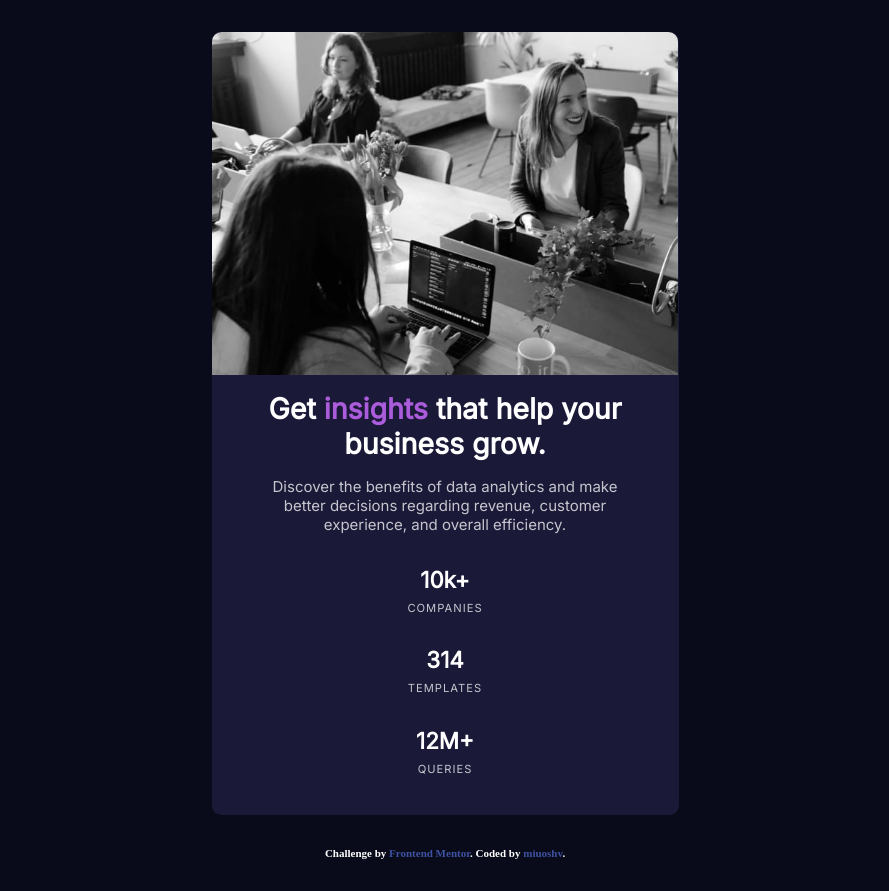
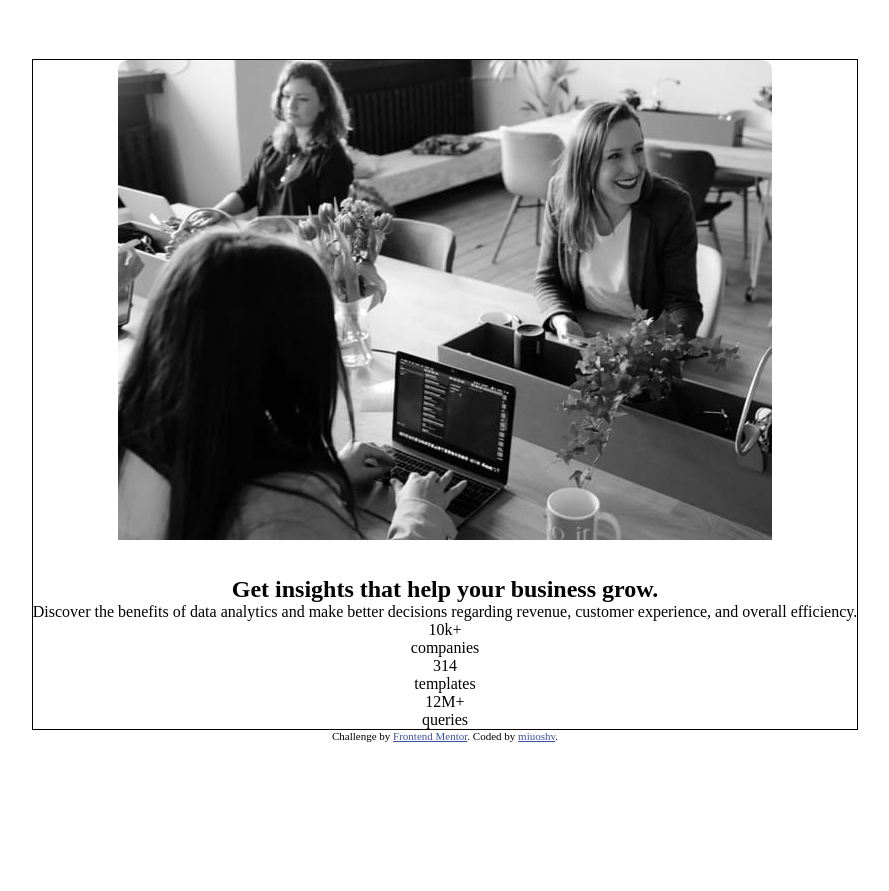
Before and after one commit to miuoshv/Stats-preview-card-component-challenge, a plain HTML site: page index.html in a window 1280 px wide. Shown: the whole page, without its empty margins (195-1084 px from the left). After the commit the page ends 800 px from the top, so only its background shows below. Drawn offline with Linux system fonts and the light colour scheme.

Commit message:
app2 dla testów

```diff
--- /dev/null
+++ b/app2.css
@@ -0,0 +1,47 @@
+* {
+  box-sizing: border-box;
+  padding: 0;
+  margin: 0;
+
+  --very-dark-blue: hsl(233, 47%, 7%);
+  --dark-desaturated-blue: hsl(244, 38%, 16%);
+  --soft-violet: hsl(277, 64%, 61%);
+  --slightly-transparent-white-main: hsla(0, 0%, 100%, 0.75);
+  --slightly-transparent-white-headings: hsla(0, 0%, 100%, 0.6);
+  --Lexend-Deca: "Lexend Deca", sans-serif;
+  --Inter: "Inter", sans-serif;
+}
+
+body {
+  display: flex;
+  justify-content: center;
+  align-items: center;
+  flex-direction: column;
+  min-height: 100vh;
+}
+
+main {
+  border: 1px black solid;
+  display: flex;
+  justify-content: space-between;
+  align-items: center;
+  flex-direction: column;
+  flex: 0 1 auto;
+  gap: 2rem;
+}
+
+#text-box {
+  display: flex;
+  flex-direction: column;
+  align-items: center;
+  flex: 0 1 auto;
+  text-align: center;
+}
+
+#desktop-image {
+  display: none;
+}
+#mobile-image {
+  max-width: 100%;
+  border-radius: 0.6rem 0.6rem 0 0;
+}
--- a/index.html
+++ b/index.html
@@ -22,12 +22,14 @@
 
 
 
-  <link rel="stylesheet" href="app.css">
+  <link rel="stylesheet" href="app2.css">
 </head>
 <body>
   <main>
+    <div>
     <img src="./images/image-header-mobile.jpg" alt="Business meeting" id="mobile-image">
     <img src="./images/image-header-desktop.jpg" alt="Business meeting" id="desktop-image">
+    </div>
 
     <section id="text-box">
       <h1>Get <span>insights</span> that help your business grow.</h1>
```
